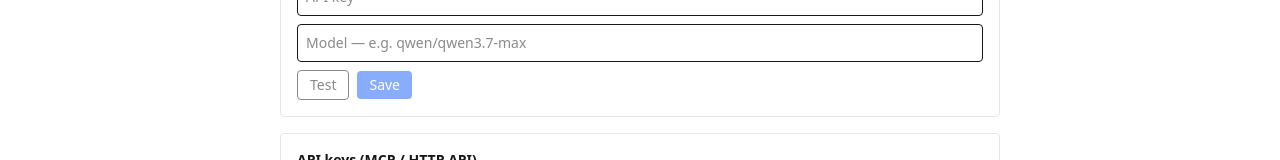
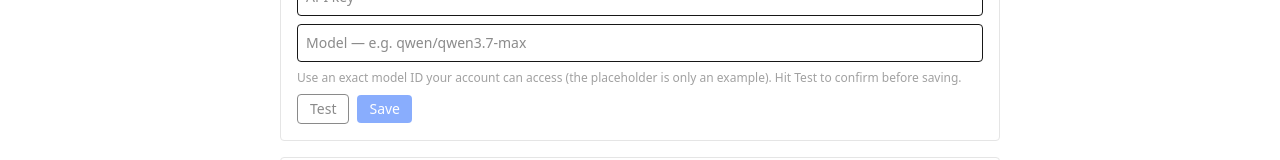
Before and after one commit to phuc-nt/my-db-mate, a Next.js app: page /settings in a window 1280 px wide. Shown: the part 242-402 px from the top of the page. Built offline with nearby package versions, Linux system fonts and the light colour scheme; no server answers; the database is empty.

Commit message:
feat: multi-provider LLM — env fallback per provider, model-ID guidance in Settings; bump to 0.3.0

```diff
--- a/package.json
+++ b/package.json
@@ -1,6 +1,6 @@
 {
   "name": "my-db-mate",
-  "version": "0.2.0",
+  "version": "0.3.0",
   "private": true,
   "type": "module",
   "scripts": {
--- a/src/components/llm-provider-form.tsx
+++ b/src/components/llm-provider-form.tsx
@@ -85,6 +85,7 @@ export function LlmProviderForm() {
           value={apiKey} onChange={(e) => setApiKey(e.target.value)} />
         <input className="w-full rounded border p-2 dark:bg-neutral-900" placeholder={`Model — e.g. ${ph}`}
           value={model} onChange={(e) => setModel(e.target.value)} />
+        <p className="text-xs text-neutral-400">Use an exact model ID your account can access (the placeholder is only an example). Hit Test to confirm before saving.</p>
         <div className="flex items-center gap-2">
           <button onClick={test} disabled={busy || !model.trim()} className="rounded border px-3 py-1 text-sm disabled:opacity-50">Test</button>
           <button onClick={save} disabled={busy || !model.trim()} className="rounded bg-blue-600 px-3 py-1 text-sm text-white disabled:opacity-50">Save</button>
```
Also changed, not shown: 2 other files (tests, documents, lock files or other folders).
